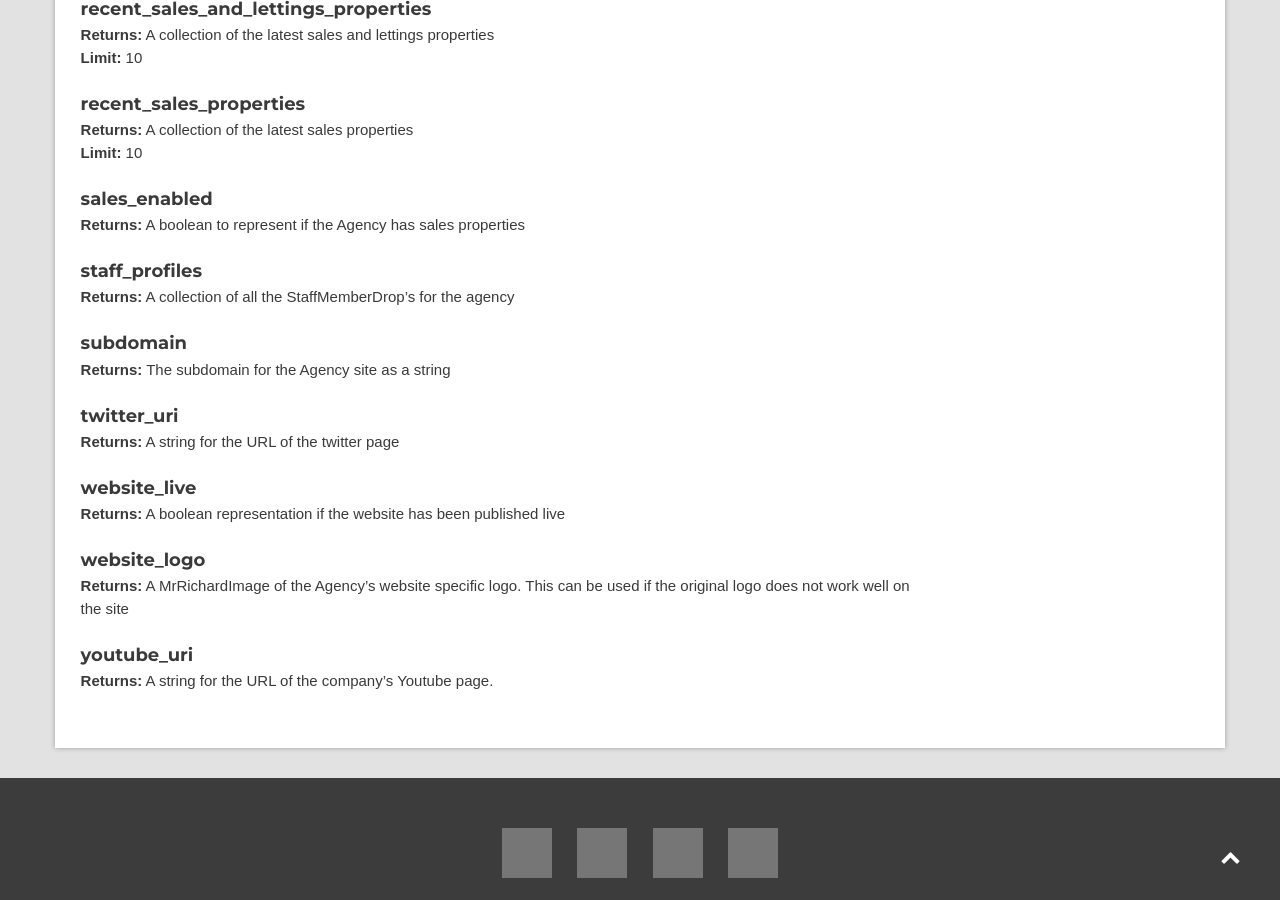
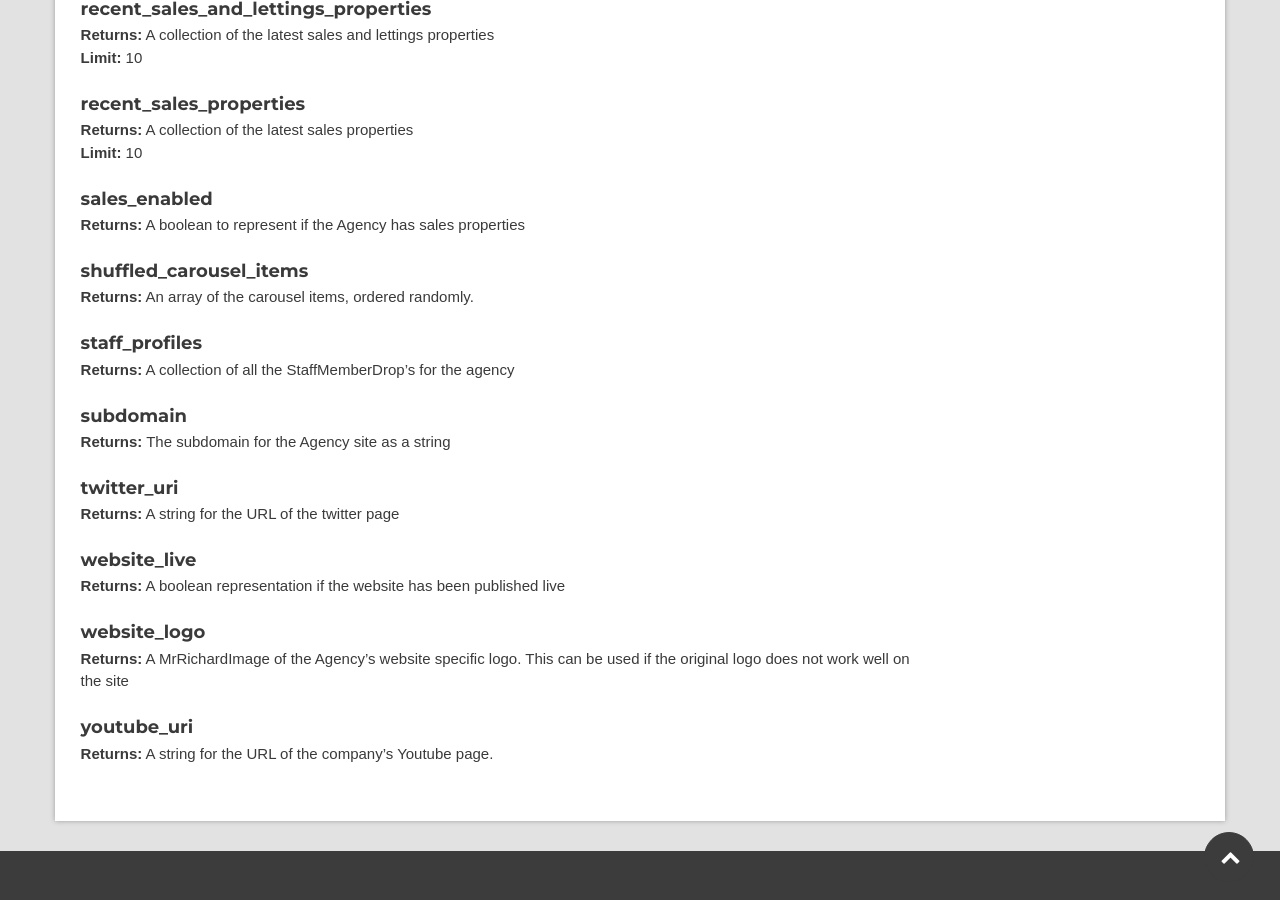
Before and after one commit to homeflow/homeflow.github.io, a Jekyll site: the page built from _posts/drops/2015-01-01-agency-drop.md, in a window 1280 px wide and 900 px high, scrolled down 3509 px, cut to the strip 0-900 px from the top of the window. Built offline with Jekyll 4.4.1, drawn with Linux system fonts in a browser that asks for light colours; grey boxes are pictures that could not be loaded.

```diff
--- a/_posts/drops/2015-01-01-agency-drop.md
+++ b/_posts/drops/2015-01-01-agency-drop.md
@@ -145,6 +145,9 @@ Below are the methods available on the AgencyDrop, what they return and also wha
 #### sales_enabled
 **Returns:** A boolean to represent if the Agency has sales properties
 
+#### shuffled_carousel_items
+**Returns:** An array of the carousel items, ordered randomly.
+
 #### staff_profiles
 **Returns:** A collection of all the StaffMemberDrop's for the agency
 
```
Also changed, not shown: _posts/articles/2016-01-01-infinite-scroll.md (+2 -0 lines).
